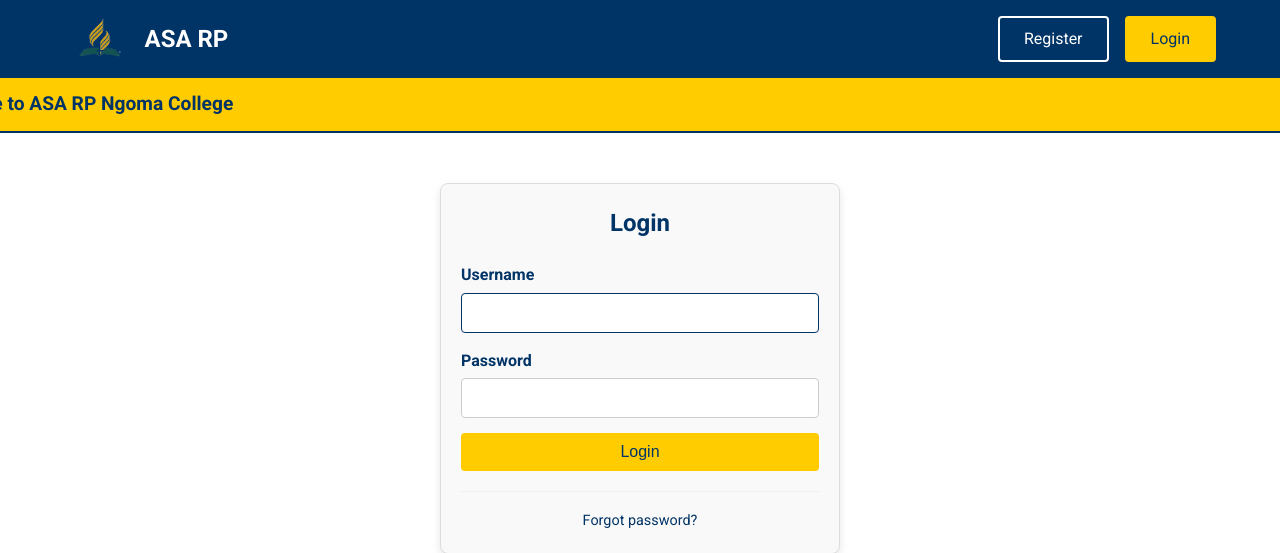
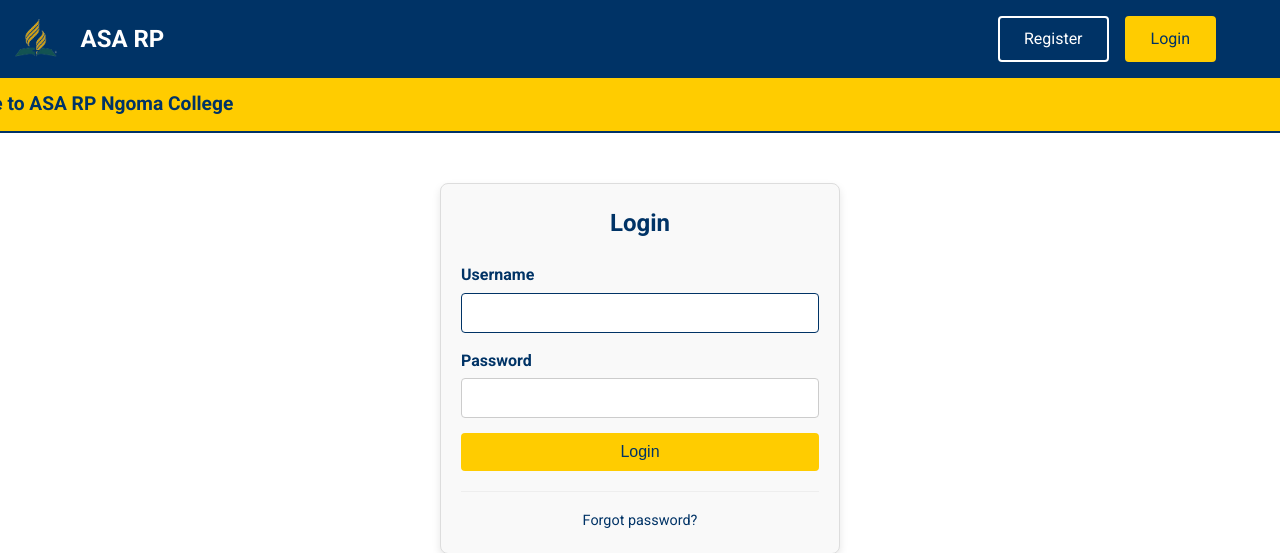
Before and after one commit to Manasse264/ASA_Project, a Django app: a page that uses asa/templates/asa/index.html in a window 1280 px wide. Shown: the top 553 px of the page. Run offline with Django 4.2, Linux system fonts and the light colour scheme.

Commit message:
Move logo to the far left of the navbar

```diff
--- a/asa/static/asa/css/style.css
+++ b/asa/static/asa/css/style.css
@@ -24,10 +24,14 @@ body {
     display: flex;
     justify-content: space-between;
     align-items: center;
-    padding: 1rem 5%;
+    padding: 1rem 0; /* Changed from 1rem 5% to 1rem 0 */
     background-color: var(--primary-color);
     color: var(--white);
     box-shadow: 0 2px 5px rgba(0,0,0,0.1);
+}
+
+.logo {
+    padding-left: 0;
 }
 
 .logo a {
@@ -40,6 +44,7 @@ body {
 .nav-links {
     display: flex;
     gap: 1rem;
+    padding-right: 5%; /* Keep some padding for links */
 }
 
 .btn {
```
